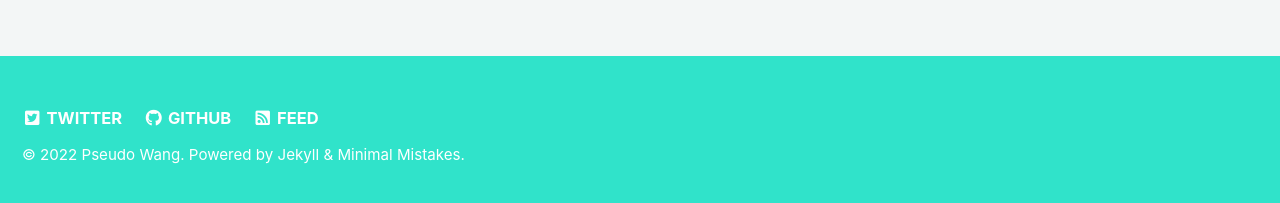
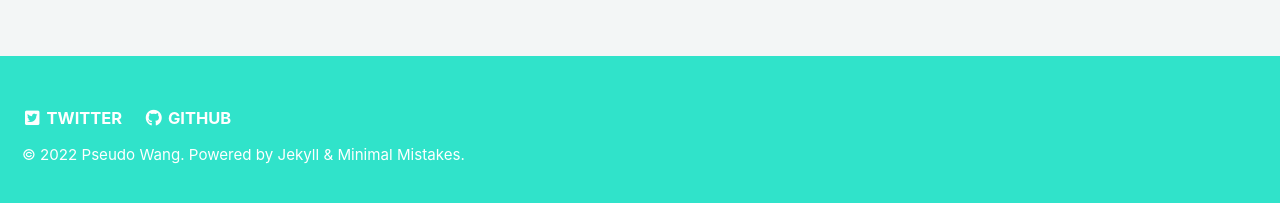
Before and after one commit to WuWaA/wuwaa.github.io, a Jekyll site: the page built from index.html, in a window 1280 px wide. Shown: the part 689-892 px from the top of the page. Built offline with Jekyll 4.4.1, drawn with Linux system fonts in a browser that asks for light colours; cached includes are drawn as plain includes; the list of posts is cut into pages by our own code.

Commit message:
Disable feed

```diff
--- a/Gemfile
+++ b/Gemfile
@@ -28,6 +28,6 @@ group :jekyll_plugins do
     gem "jekyll-paginate"
     gem "jekyll-sitemap"
     gem "jekyll-gist"
-    gem "jekyll-feed"
+    # gem "jekyll-feed"
     gem "jekyll-include-cache"
   end
--- a/_config.yml
+++ b/_config.yml
@@ -109,14 +109,14 @@ plugins:
   - jekyll-paginate
   - jekyll-sitemap
   - jekyll-gist
-  - jekyll-feed
+  # - jekyll-feed
   - jekyll-include-cache
 
 whitelist:
   - jekyll-paginate
   - jekyll-sitemap
   - jekyll-gist
-  - jekyll-feed
+  # - jekyll-feed
   - jekyll-include-cache
 
 # Archives
--- a/_includes/footer.html
+++ b/_includes/footer.html
@@ -12,9 +12,9 @@
       {% endfor %}
     {% endif %}
 
-    {% unless site.atom_feed.hide %}
+    <!-- {% unless site.atom_feed.hide %}
       <li><a href="{% if site.atom_feed.path %}{{ site.atom_feed.path }}{% else %}{{ '/feed.xml' | relative_url }}{% endif %}"><i class="fas fa-fw fa-rss-square" aria-hidden="true"></i> {{ site.data.ui-text[site.locale].feed_label | default: "Feed" }}</a></li>
-    {% endunless %}
+    {% endunless %} -->
   </ul>
 </div>
 
--- a/_includes/head.html
+++ b/_includes/head.html
@@ -2,9 +2,9 @@
 
 {% include seo.html %}
 
-{% unless site.atom_feed.hide %}
+<!-- {% unless site.atom_feed.hide %}
   <link href="{% if site.atom_feed.path %}{{ site.atom_feed.path }}{% else %}{{ '/feed.xml' | relative_url }}{% endif %}" type="application/atom+xml" rel="alternate" title="{{ site.title }} Feed">
-{% endunless %}
+{% endunless %} -->
 
 <!-- https://t.co/dKP3o1e -->
 <meta name="viewport" content="width=device-width, initial-scale=1.0">
```
Also changed, not shown: _layouts/compress.html (+2 -2 lines).
